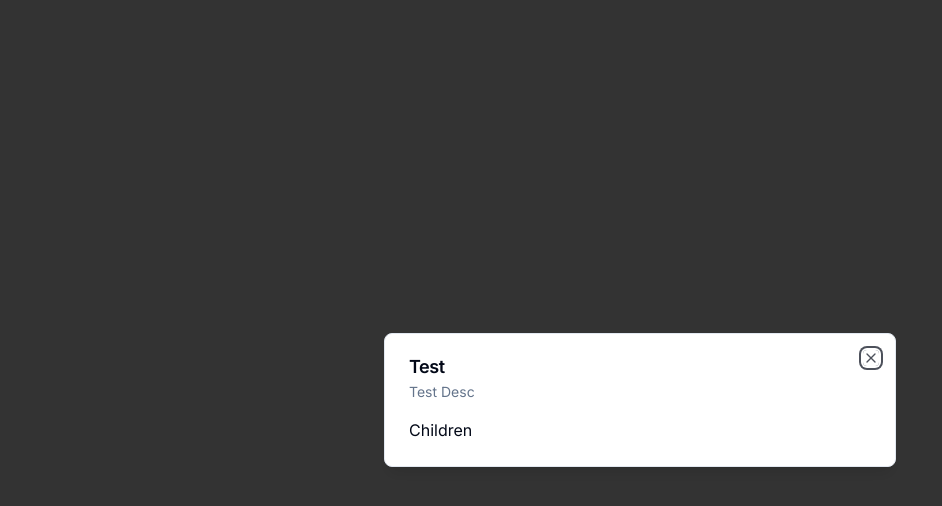
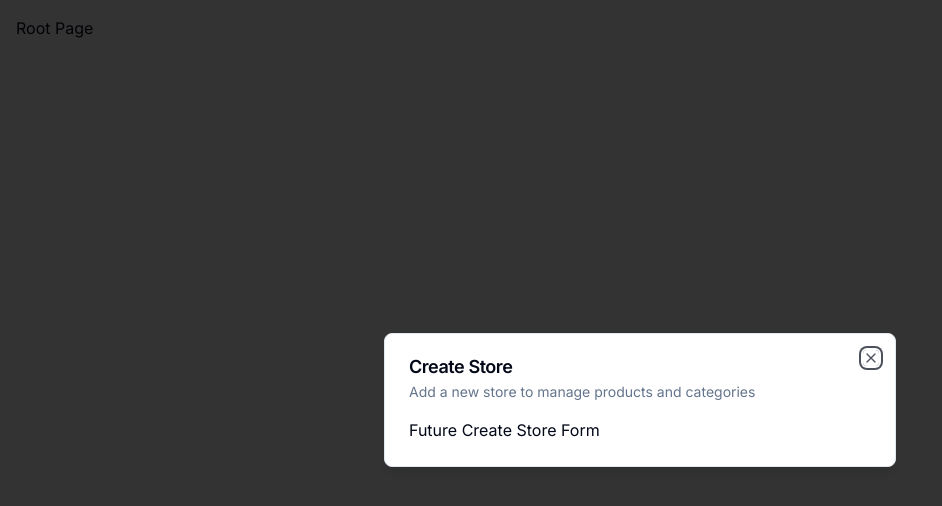
Before and after one commit to Meekaylah/store, a Next.js app in the folder ecommerce-admin/: page / in a window 1280 px wide. Shown: the top 506 px of the page, without its empty margins (0-942 px from the left). Built offline with nearby package versions, Linux system fonts and the light colour scheme.

Commit message:
Made create store component global

```diff
--- a/ecommerce-admin/app/(root)/page.tsx
+++ b/ecommerce-admin/app/(root)/page.tsx
@@ -1,13 +1,22 @@
 "use client"
 
-import { Modal } from "@/components/ui/modal";
+import { useEffect } from "react";
+
+import { useStoreModal } from "@/hooks/use-store-modal";
 
 const SetupPage = () => {
+    const onOpen = useStoreModal((state) => state.onOpen)
+    const isOpen = useStoreModal((state) => state.isOpen)
+
+    useEffect(() => {
+        if(!isOpen) {
+            onOpen();
+        }
+    }, [isOpen, onOpen]);
+
     return (
         <div className="p-4">
-            <Modal title="Test" description="Test Desc" isOpen onClose={() => {}}>
-                Children
-            </Modal>
+            Root Page
         </div>
     );
 }
--- a/ecommerce-admin/app/layout.tsx
+++ b/ecommerce-admin/app/layout.tsx
@@ -1,9 +1,12 @@
 import type { Metadata } from "next";
 import { Inter } from "next/font/google";
 import { ClerkProvider } from '@clerk/nextjs'
-import "./globals.css";
+
+import { ModalProvider } from "@/providers/modal-provider";
 
 const inter = Inter({ subsets: ["latin"] });
+
+import "./globals.css";
 
 export const metadata: Metadata = {
   title: "Admin Dashboard",
@@ -18,7 +21,10 @@
   return (
     <ClerkProvider>
     <html lang="en">
-      <body className={inter.className}>{children}</body>
+      <body className={inter.className}>
+        <ModalProvider/>
+        {children}
+      </body>
     </html>
     </ClerkProvider>
   );
--- a/ecommerce-admin/providers/modal-provider.tsx
+++ b/ecommerce-admin/providers/modal-provider.tsx
@@ -1,6 +1,8 @@
 "use client"
 
 import { useEffect, useState } from "react";
+
+import { StoreModal } from "@/components/modals/store-modal";
 
 export const ModalProvider = () => {
     const [isMounted, setIsMounted] = useState(false);
@@ -12,4 +14,10 @@
     if (!isMounted) {
         return null;
     }
+
+    return (
+        <>
+        <StoreModal/>
+        </>
+    )
 }
```
